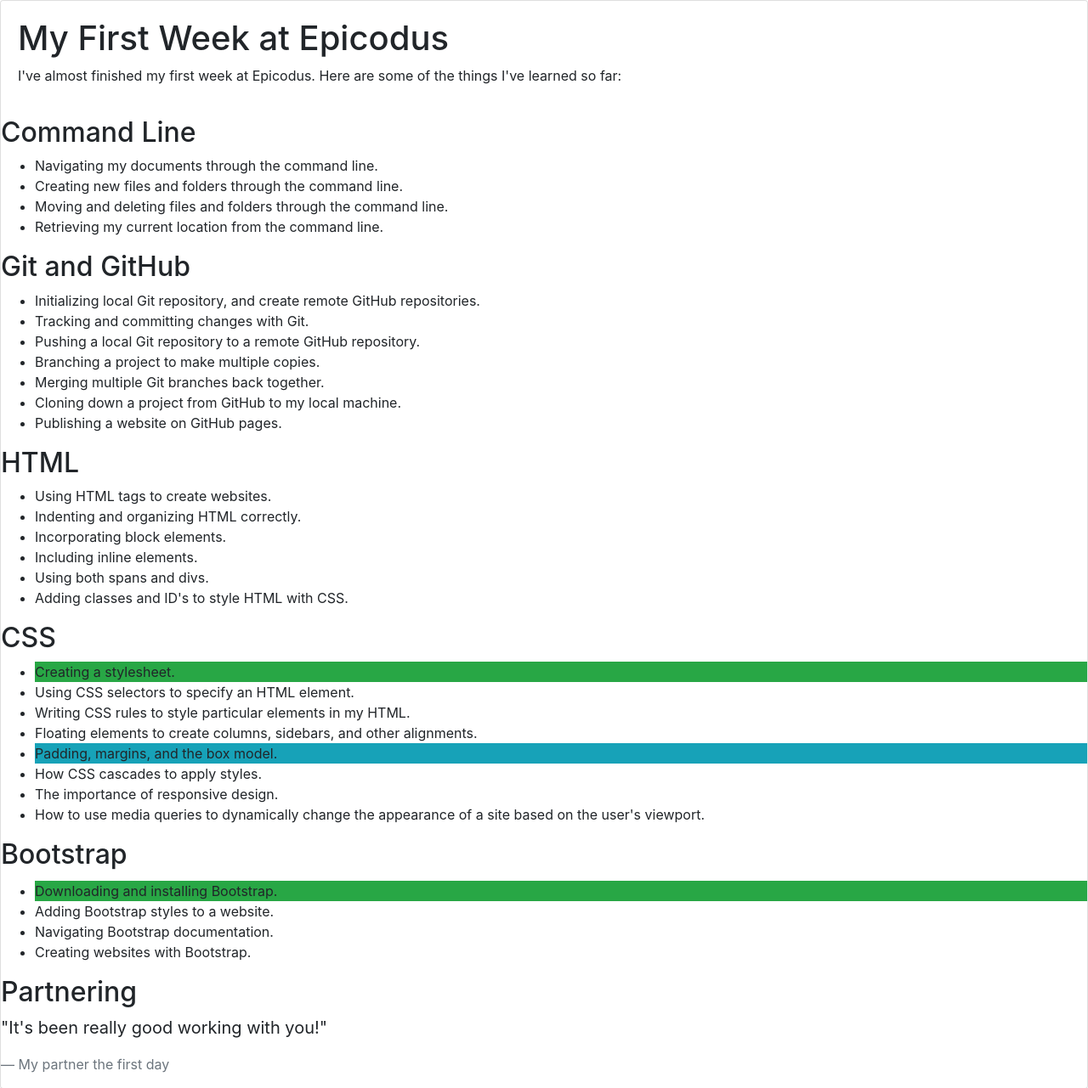
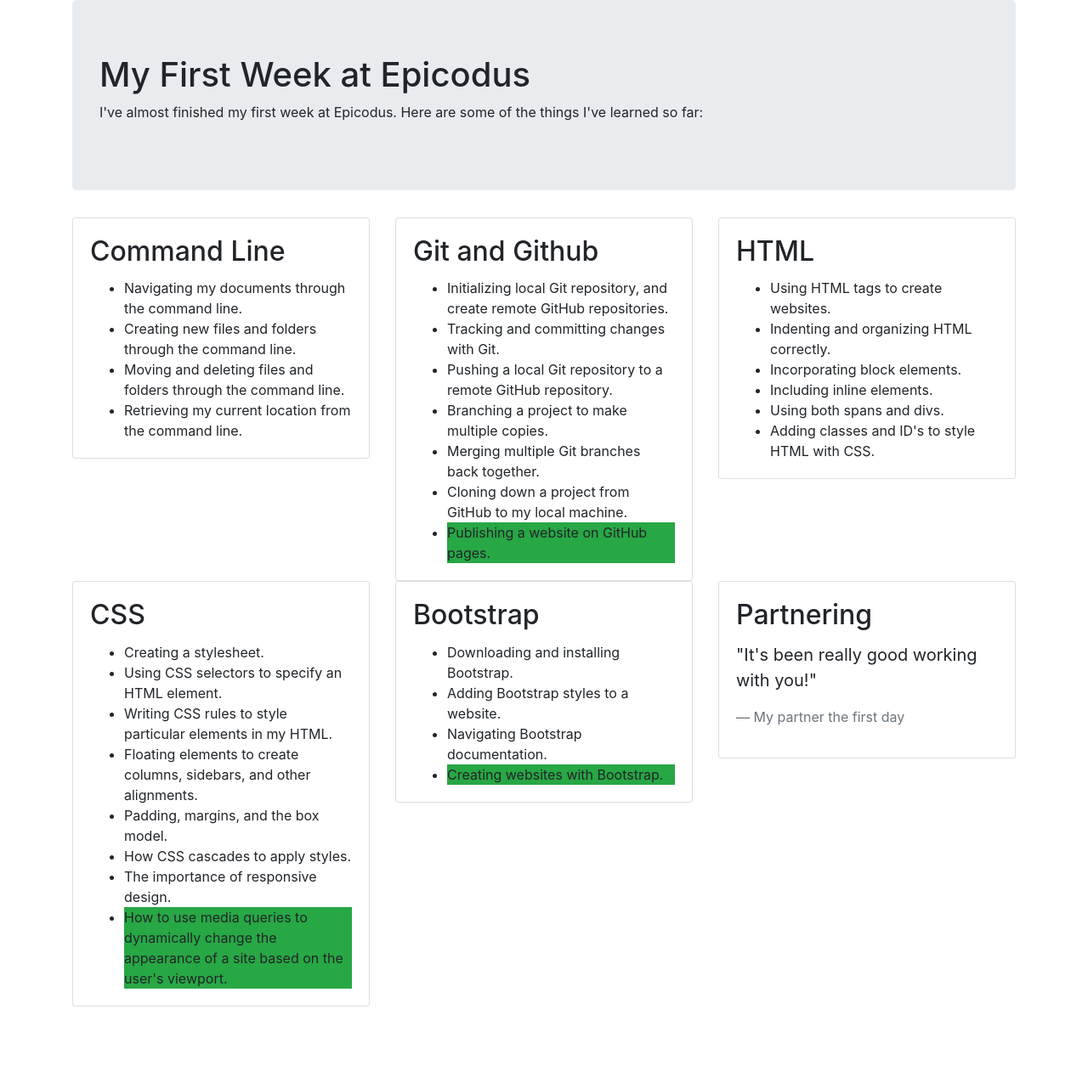
Before and after one commit to kolmansoifer/week-in-review, a plain HTML site: page index.html in a window 1280 px wide. Shown: the whole page at 85% size. After the commit the page ends 1185 px from the top, so only its background shows below. Drawn offline with Linux system fonts and the light colour scheme.

Commit message:
deleted bootstrap.html and added code for new index.html Co-authored by: Drew Macauley <macauleyandy03@gmail.com>
Co-authored by Chase Swendsen <chaseswendsen2@gmail.com>

```diff
--- a/index.html
+++ b/index.html
@@ -5,21 +5,31 @@
   <title>My First Week at Epicodus</title>
 </head>
 <body>
-    <div class="card">
-      <div class="card-body">
+  <div class="container">
+    <div class="jumbotron">
       <h1>My First Week at Epicodus</h1>
       <p>
         I've almost finished my first week at Epicodus. Here are some of the things I've learned so far:
       </p>
     </div>
-  <h2>Command Line</h2>
+    <div class="row">
+      <div class="col-md-4">
+        <div class="card">
+          <div class="card-body">
+            <h2 class="card-title">Command Line</h2>
             <ul class="card-text">
               <li>Navigating my documents through the command line.</li>
               <li>Creating new files and folders through the command line.</li>
               <li>Moving and deleting files and folders through the command line.</li>
               <li>Retrieving my current location from the command line.</li>
             </ul>
-  <h2>Git and GitHub</h2>
+          </div>
+        </div>
+      </div>
+      <div class="col-md-4">
+        <div class="card">
+          <div class="card-body">
+            <h2 class="card-title">Git and Github</h2>
             <ul class="card-text">
               <li>Initializing local Git repository, and create remote GitHub repositories.</li>
               <li>Tracking and committing changes with Git.</li>
@@ -27,9 +37,15 @@
               <li>Branching a project to make multiple copies.</li>
               <li>Merging multiple Git branches back together.</li>
               <li>Cloning down a project from GitHub to my local machine.</li>
-    <li>Publishing a website on GitHub pages.</li>
+              <li class="bg-success">Publishing a website on GitHub pages.</li>
             </ul>
-  <h2>HTML</h2>
+          </div>
+        </div>
+      </div>
+      <div class="col-md-4">
+        <div class="card">
+          <div class="card-body">
+            <h2 class="card-title">HTML</h2>
             <ul class="card-text">
               <li>Using HTML tags to create websites.</li>
               <li>Indenting and organizing HTML correctly.</li>
@@ -38,29 +54,55 @@
               <li>Using both spans and divs.</li>
               <li>Adding classes and ID's to style HTML with CSS.</li>
             </ul>
-  <h2>CSS</h2>
+          </div>
+        </div>
+      </div>
+    </div>
+    <div class="row">
+      <div class="col-md-4">
+        <div class="card">
+          <div class="card-body">
+            <h2 class="card-title">CSS</h2>
             <ul class="card-text">
-    <li class="bg-success">Creating a stylesheet.</li>
+              <li>Creating a stylesheet.</li>
               <li>Using CSS selectors to specify an HTML element.</li>
               <li>Writing CSS rules to style particular elements in my HTML.</li>
               <li>Floating elements to create columns, sidebars, and other alignments.</li>
-    <li class="bg-info">Padding, margins, and the box model.</li>
+              <li>Padding, margins, and the box model.</li>
               <li>How CSS cascades to apply styles.</li>
               <li>The importance of responsive design.</li>
-    <li>How to use media queries to dynamically change the appearance of a site based on the user's viewport.</li>
+              <li class="bg-success">How to use media queries to dynamically change the appearance of a site based on the user's viewport.</li>
             </ul>
+          </div>
+        </div>
+      </div>
+      <div class="col-md-4">
+        <div class="card">
+          <div class="card-body">
             <h2 class="card-title">Bootstrap</h2>
             <ul class="card-text">
-    <li class="bg-success">Downloading and installing Bootstrap.</li>
+              <li>Downloading and installing Bootstrap.</li>
               <li>Adding Bootstrap styles to a website.</li>
               <li>Navigating Bootstrap documentation.</li>
-    <li>Creating websites with Bootstrap.</li>
+              <li class="bg-success">Creating websites with Bootstrap.</li>
             </ul>
-  <h2>Partnering</h2>
+          </div>
+        </div>
+      </div>
+      <div class="col-md-4">
+        <div class="card">
+          <div class="card-body">
+            <h2 class="card-title">Partnering</h2>
+            <div class="card-text">
               <blockquote class="blockquote">
                 <p>"It's been really good working with you!"</p>
                 <footer class="blockquote-footer">My partner the first day</footer>
               </blockquote>
             </div>
+          </div>
+        </div>
+      </div>
+    </div>
+  </div>
 </body>
 </html>
```
Also changed, not shown: bootstrap.html (+1 -1 lines). Lines whose indentation alone changed are shown as unchanged.
